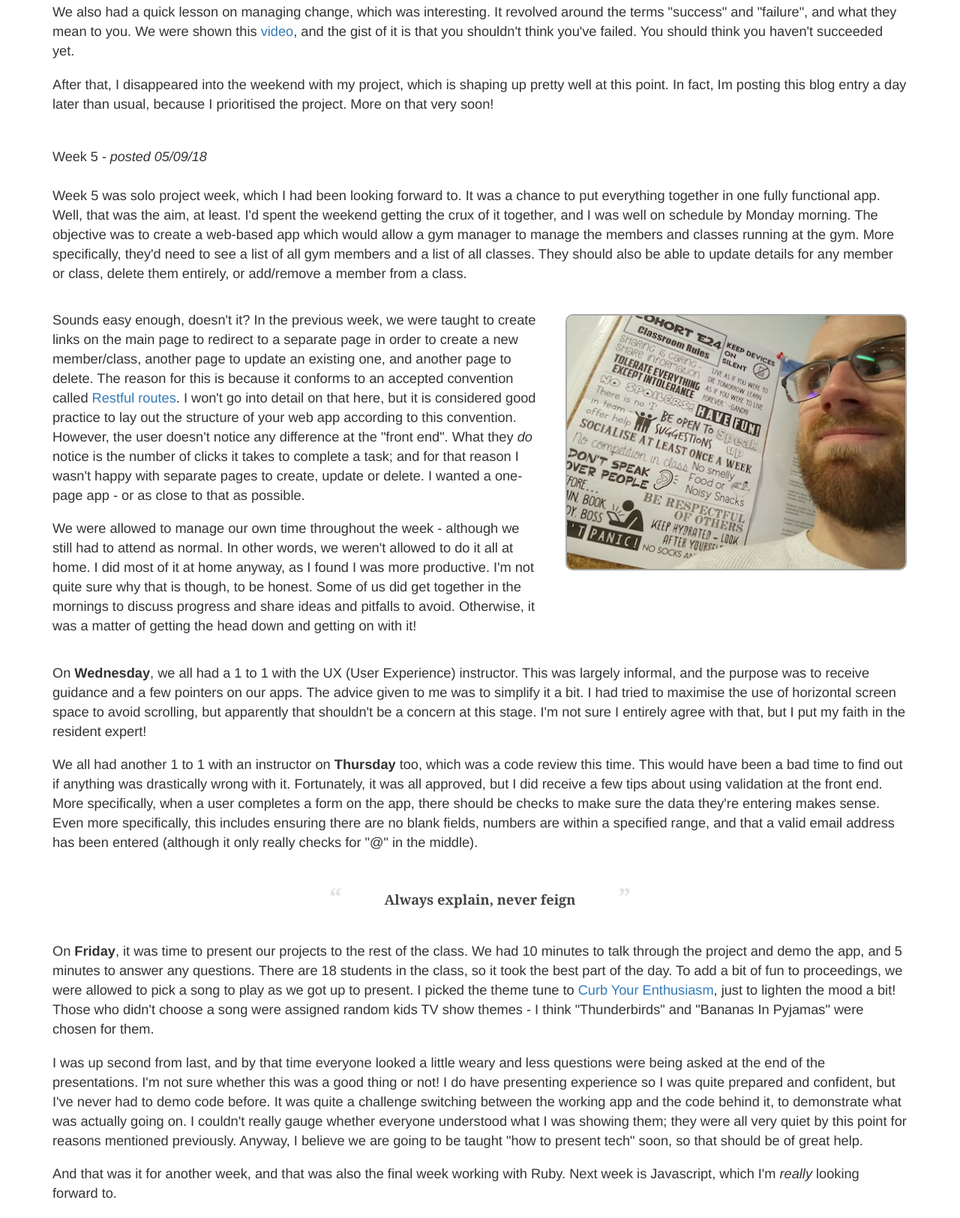
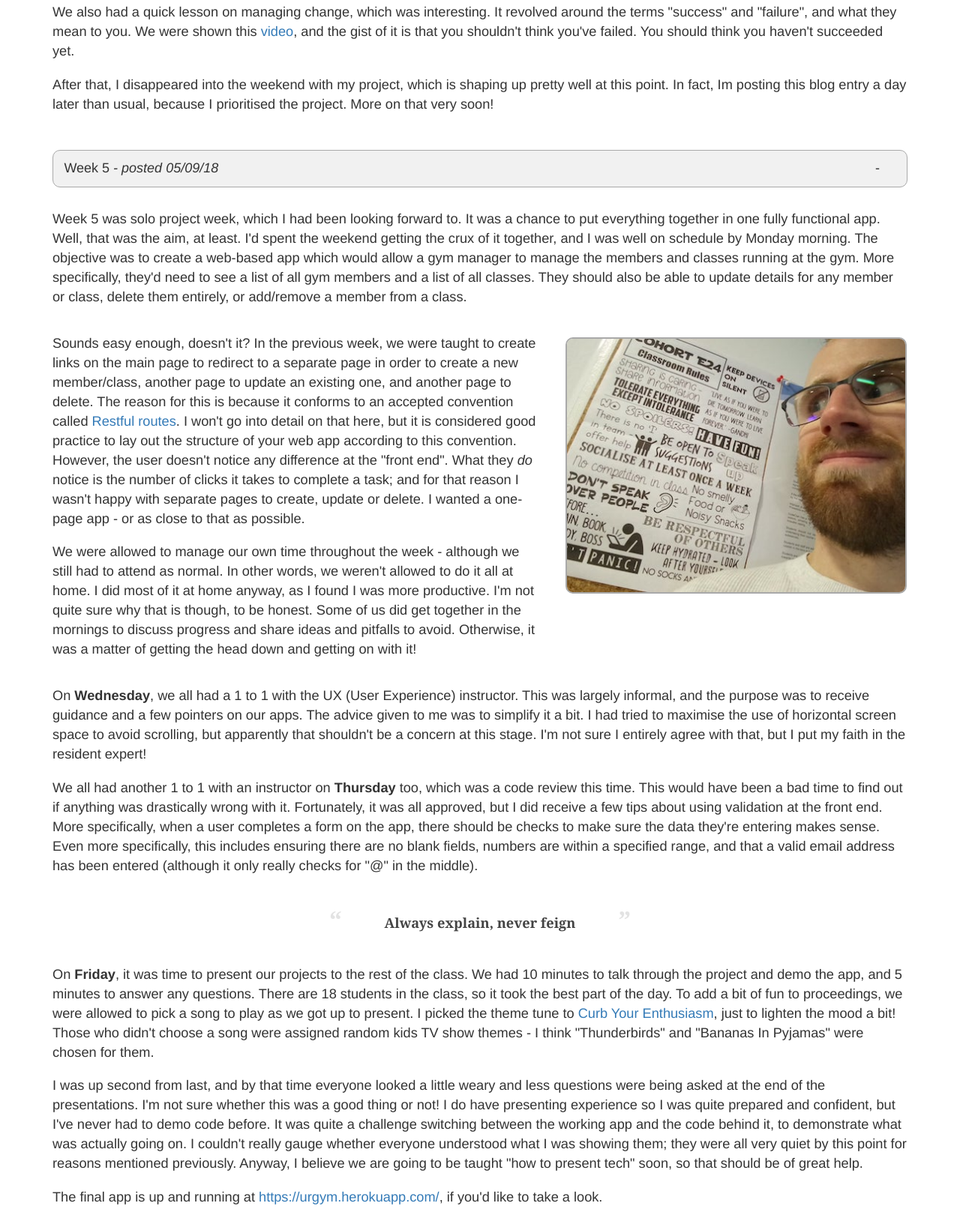
Before and after one commit to callum-anderson/callum-anderson.github.io, a plain HTML site: page blog.html in a window 1280 px wide. Shown: the part 8705-10330 px from the top of the page at 75% size. Drawn offline with nearby package versions, Linux system fonts and the light colour scheme.

Commit message:
Added Heroku app link to W5 blog post

```diff
--- a/blog.html
+++ b/blog.html
@@ -4,7 +4,8 @@
     <title>Callum Anderson - Blog</title>
     <!-- Latest compiled and minified CSS -->
     <link rel="stylesheet" href="https://maxcdn.bootstrapcdn.com/bootstrap/3.3.7/css/bootstrap.min.css">
-    <link rel="stylesheet" type="text/css" href="./css/callum_anderson.css">
+    <link rel="stylesheet" type="text/css" href="./css/callum_anderson.css?v=1.0">
+    <script src="./js/callum_anderson.js?v=1.0" type="text/javascript" charset="utf-8"></script>
     <meta charset="utf-8">
     <meta name="viewport" content="width=device-width, initial-scale=1">
   </head>
@@ -564,11 +565,11 @@ wrap for <strong>week 3</strong>!
         prioritised the project. More on that very soon!</p>
 </div>
 </div>
-</article>
+</div>
 
 <a id="week5">&nbsp;</a>
   <h4 class="blog-post">Week 5 <em>- posted 05/09/18</em><span class="collapser">-</span></h4>
-<article id="w5">
+<div id="w5">
 <div class="row">
       <div class="col-xs-12">
         <p>Week 5 was solo project week, which I had been looking forward to. It was a chance to
@@ -664,6 +665,10 @@ wrap for <strong>week 3</strong>!
         I couldn't really gauge whether everyone understood what I was showing them; they were
         all very quiet by this point for reasons mentioned previously. Anyway, I believe we
         are going to be taught "how to present tech" soon, so that should be of great help.
+        </p>
+        <p>The final app is up and running at
+          <a href="https://urgym.herokuapp.com/" target="_blank">https://urgym.herokuapp.com/</a>,
+          if you'd like to take a look.
         </p>
         <p>And that was it for another week, and that was also the final week working with Ruby.
           Next week is Javascript, which I'm <em>really</em> looking forward to.</p>
@@ -827,16 +832,5 @@ wrap for <strong>week 3</strong>!
       </div>
     </div>
     </footer>
-
-  <!-- My custom Javascript -->
-  <script src="./js/callum_anderson.js" type="text/javascript" charset="utf-8"></script>
-  <!-- jQuery library - SHOULD NOT BE REQUIRED
-
-  <script src="https://ajax.googleapis.com/ajax/libs/jquery/3.3.1/jquery.min.js"></script>
-
-  -->
-
-  <!-- Latest compiled JavaScript -->
-  <script src="https://maxcdn.bootstrapcdn.com/bootstrap/3.3.7/js/bootstrap.min.js"></script>
     </body>
   </html>
--- a/js/callum_anderson.js
+++ b/js/callum_anderson.js
@@ -1,3 +1,10 @@
+// Insert email contact in footer on page load (to avoid bots scraping email address)
+
+window.onload = function() {
+  document.getElementById("mailing").innerHTML =
+    "<a href='mailto:callum_anderson@hotmail.com' target='_blank'>callum_anderson@hotmail.com</a>";
+}
+
 /* When the user clicks on the button,
 toggle between hiding and showing the dropdown content */
 function blogDropDown() {
@@ -57,11 +64,3 @@ for (i=0; i<collapser.length; i++)
 
     }
   }
-
-
-// Insert email contact in footer on page load (to avoid bots scraping email address)
-
-window.onload = function() {
-  document.getElementById("mailing").innerHTML =
-    "<a href='mailto:callum_anderson@hotmail.com' target='_blank'>callum_anderson@hotmail.com</a>";
-}
```
Also changed, not shown: index.html (+2 -13 lines), links.html (+2 -12 lines).
